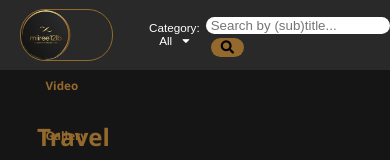
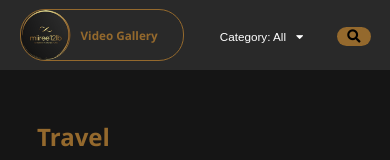
Before and after one commit to miiree12lb/video-gallery, a React (Create React App) app: page / in a window 390 px wide. Shown: the top 160 px of the page. Built offline with nearby package versions, Linux system fonts and the light colour scheme.

Commit message:
search bar responsive

```diff
--- a/src/Navbar.jsx
+++ b/src/Navbar.jsx
@@ -1,12 +1,39 @@
-import React, { useState } from "react";
+import React, { useState, useEffect, useRef } from "react";
 import { Link } from "react-router-dom";
+import { useMediaQuery } from "react-responsive";
 // @ts-ignore
 import './css/navbar.css';
-//@ts-ignore
+// @ts-ignore
 import logo from "./assets/images/logo.png";
 
 function Nabvar({ categories, selectedCategory, setSelectedCategory, setSearchQuery }) {
+    const isDesktop = useMediaQuery({ query: "(min-width: 701px)" });
     const [isOpen, setIsOpen] = useState(false);
+    const [showLeftNav, setShowLeftNav] = useState(true);
+    const [showSearchBar, setShowSearchBar] = useState(true);
+    const searchBarRef = useRef(null); // Ref for the search bar
+
+    useEffect(() => {
+        setShowSearchBar(isDesktop);
+    }, [isDesktop]);
+
+    // Handle clicks outside the search bar
+    useEffect(() => {
+        const handleClickOutside = (event) => {
+            if (searchBarRef.current && !searchBarRef.current.contains(event.target)) {
+                // Hide the search bar and show the left nav if not in desktop mode
+                if (!isDesktop) {
+                    setShowSearchBar(false);
+                    setShowLeftNav(true);
+                }
+            }
+        };
+
+        document.addEventListener("mousedown", handleClickOutside);
+        return () => {
+            document.removeEventListener("mousedown", handleClickOutside);
+        };
+    }, [isDesktop]);
 
     const handleSearch = (event) => {
         setSearchQuery(event.target.value);
@@ -20,8 +47,16 @@ function Nabvar({ categories, selectedCategory, setSelectedCategory, setSearchQu
         setSelectedCategory(event.target.value);
     };
 
+    const handleShowSearchBar = () => {
+        if (isDesktop) return;
+
+        setShowLeftNav(!showLeftNav);
+        setShowSearchBar(!showSearchBar);
+    };
+
     return (
         <div className="nav-bar">
+            {showLeftNav && (
                 <div className="nav-bar-left">
                     <div className="chip">
                         <Link to="https://miiree12lb.site/">
@@ -59,15 +94,18 @@ function Nabvar({ categories, selectedCategory, setSelectedCategory, setSearchQu
                         )}
                     </div>
                 </div>
+            )}
 
-            <div className="nav-bar-right">
+            <div className="nav-bar-right" ref={searchBarRef}>
+                {showSearchBar && (
                     <input
                         type="text"
                         placeholder="Search by (sub)title..."
                         onChange={handleSearch}
                     />
+                )}
 
-                <button className="search-button">
+                <button className="search-button" onClick={handleShowSearchBar}>
                     <i className="fa fa-search"></i>
                 </button>
             </div>
--- a/src/css/navbar.css
+++ b/src/css/navbar.css
@@ -9,6 +9,7 @@
     align-items: center;
     display: flex;
     justify-content: space-between;
+    min-height: 70px;
 }
 
 .nav-bar-left {
@@ -91,6 +92,12 @@ input[type="text"] {
     border: none;
 }
 
+@media screen and (max-width: 700px) {
+    input[type="text"] {
+        width: 70vw;
+    }
+}
+
 @media screen and (max-width: 500px) {
     .chip, #category, label {
         font-size: 3vw;
```
Also changed, not shown: 12 other files (tests, documents, lock files or other folders). Lines whose indentation alone changed are shown as unchanged.
